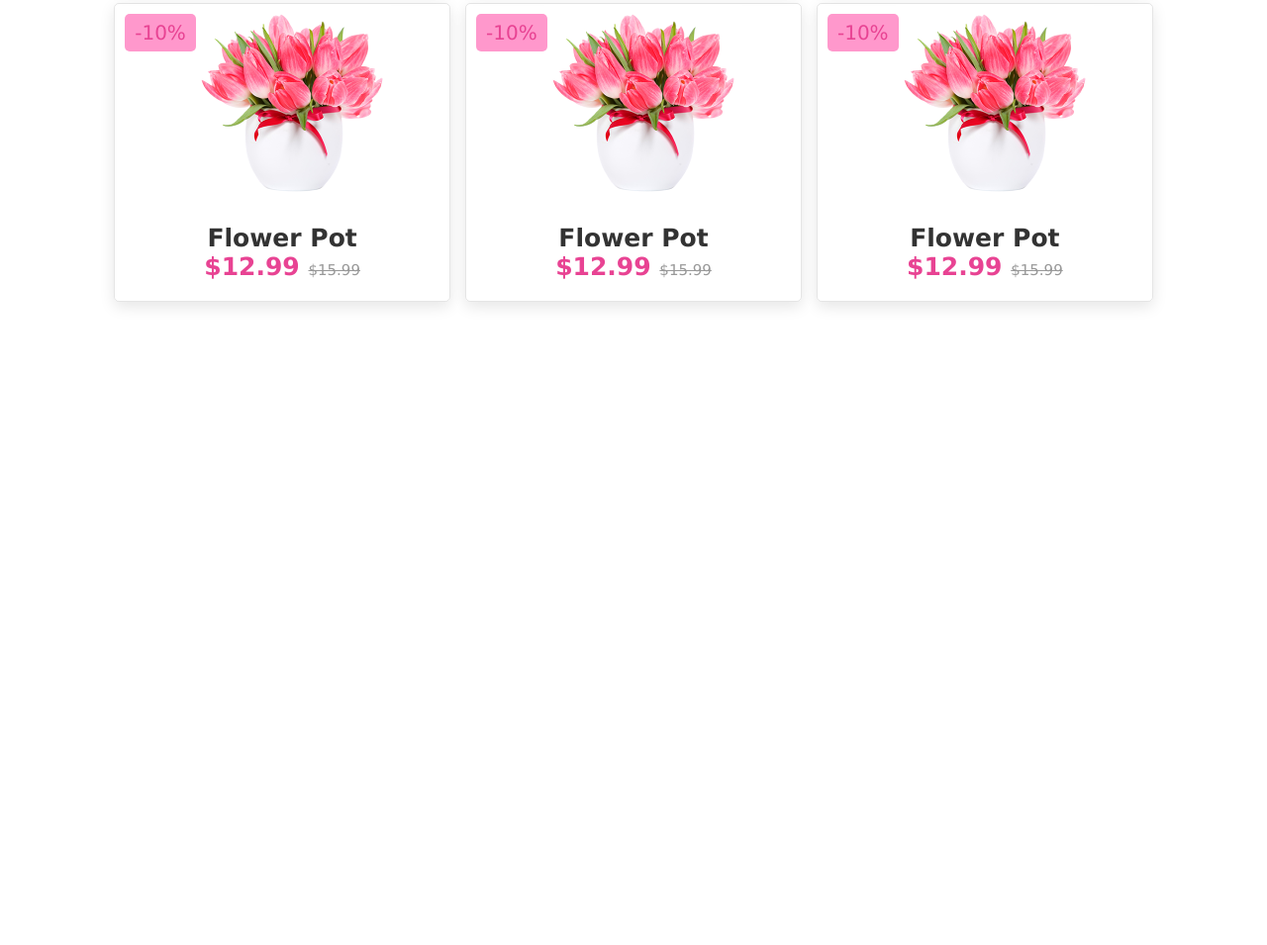
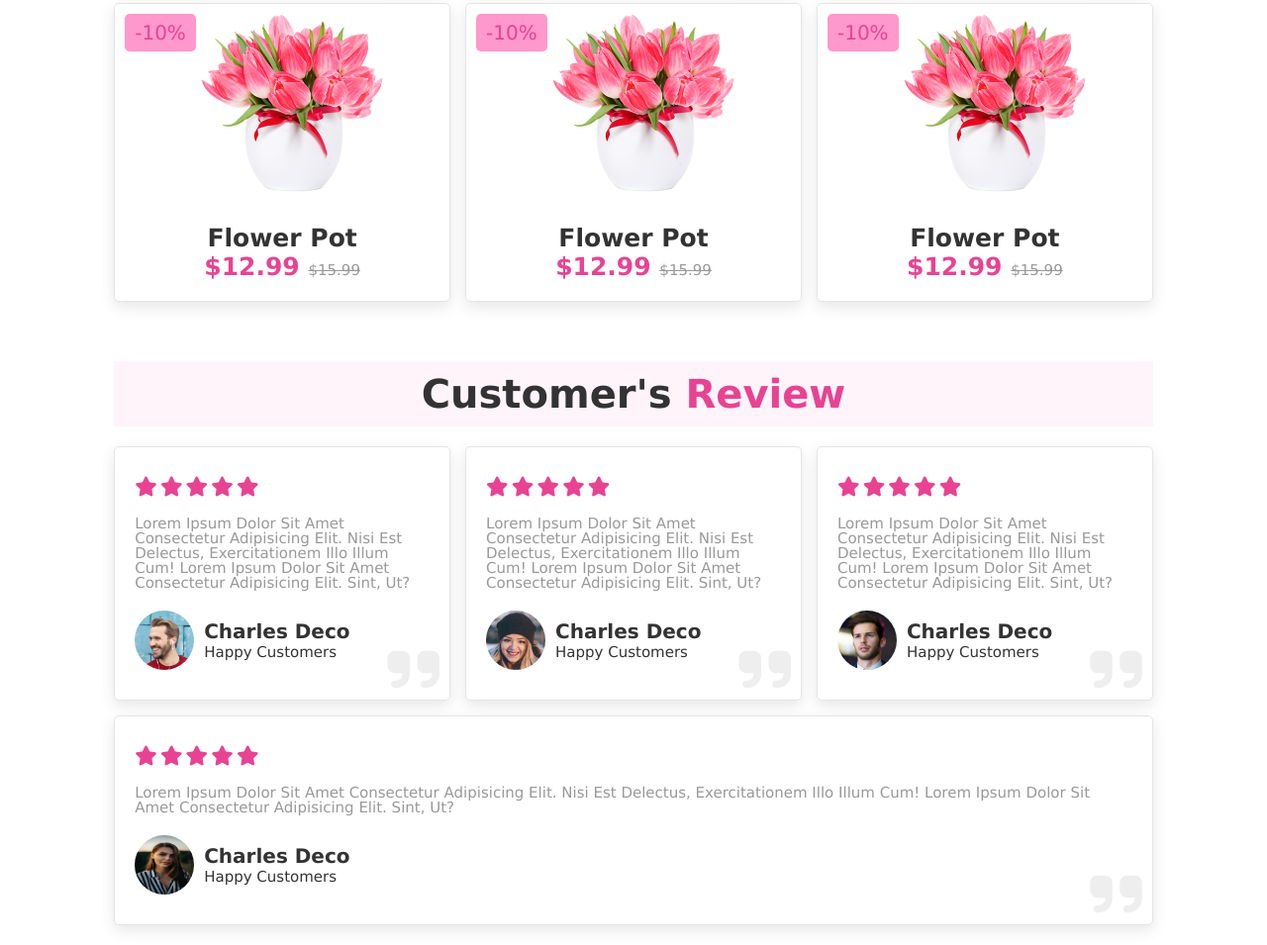
Before and after one commit to phongdoan2306/flower, a plain HTML site: page index.html in a window 1280 px wide. Shown: the part 2522-3477 px from the top of the page at 99% size. Before the commit the page ends 2847 px from the top, so only its background shows below. Drawn offline with Linux system fonts and the light colour scheme; files whose address does not match are found by name.

Commit message:
Todo Review

```diff
--- a/index.html
+++ b/index.html
@@ -17,7 +17,7 @@
     <link rel="stylesheet" href="./responsive.css">
 </head>
 <body>
-    <!-- Header section start -->
+    <!-- Header section starts -->
     <header>
         <input type="checkbox" name="" id="toggle">
         <label for="toggle" class="fas fa-bars"></label>
@@ -35,9 +35,9 @@
             <a href="#" class="fas fa-user"></a>
         </div>
     </header>
-    <!-- Header section end -->
+    <!-- Header section ends -->
 
-    <!-- Home section end -->
+    <!-- Home section starts -->
     <section class="home" id="home">
         <div class="content">
             <h3>Fresh Flowers</h3>
@@ -46,9 +46,9 @@
             <a href="#" class="btn">Shop Now</a>
         </div>
     </section>
-    <!-- Home section end -->
+    <!-- Home section ends -->
 
-    <!-- About section end -->
+    <!-- About section starts -->
     <section class="about" id="about">
         <h1 class="heading"><span>about</span> us</h1>
         <div class="row">
@@ -64,9 +64,9 @@
             </div>
         </div>
     </section>
-    <!-- About section end -->
+    <!-- About section ends -->
 
-    <!-- Endow section end -->
+    <!-- Endow section starts -->
     <section class="icons-container">
         <div class="icons">
             <img src="./images/icon-1.png" alt="">
@@ -97,9 +97,9 @@
             </div>
         </div>
     </section>
-    <!-- Endow section end -->
+    <!-- Endow section ends -->
 
-    <!-- Products section end -->
+    <!-- Products section starts -->
     <section class="products" id="products">
         <h1 class="heading">latest <span>products</span></h1>
         <div class="box-container">
@@ -286,7 +286,88 @@
 
         </div>
     </section>
-    <!-- Products section end -->
+    <!-- Products section ends -->
+
+    <!-- Review section starts -->
+    <section class="review" id="review">
+        <h1 class="heading">customer's <span>review</span></h1>
+        <div class="box-container">
+            <div class="box">
+                <div class="stars">
+                    <i class="fas fa-star"></i>
+                    <i class="fas fa-star"></i>
+                    <i class="fas fa-star"></i>
+                    <i class="fas fa-star"></i>
+                    <i class="fas fa-star"></i>
+                </div>
+                <p>Lorem ipsum dolor sit amet consectetur adipisicing elit. Nisi est delectus, exercitationem illo illum cum! Lorem ipsum dolor sit amet consectetur adipisicing elit. Sint, ut?</p>
+                <div class="user">
+                    <img src="./images/pic-1.png" alt="">
+                    <div class="user-info">
+                        <h3>charles deco</h3>
+                        <span>Happy Customers</span>
+                    </div>
+                </div>
+                <span class="fas fa-quote-right"></span>
+            </div>
+            <div class="box">
+                <div class="stars">
+                    <i class="fas fa-star"></i>
+                    <i class="fas fa-star"></i>
+                    <i class="fas fa-star"></i>
+                    <i class="fas fa-star"></i>
+                    <i class="fas fa-star"></i>
+                </div>
+                <p>Lorem ipsum dolor sit amet consectetur adipisicing elit. Nisi est delectus, exercitationem illo illum cum! Lorem ipsum dolor sit amet consectetur adipisicing elit. Sint, ut?</p>
+                <div class="user">
+                    <img src="./images/pic-2.png" alt="">
+                    <div class="user-info">
+                        <h3>charles deco</h3>
+                        <span>Happy Customers</span>
+                    </div>
+                </div>
+                <span class="fas fa-quote-right"></span>
+            </div>
+            <div class="box">
+                <div class="stars">
+                    <i class="fas fa-star"></i>
+                    <i class="fas fa-star"></i>
+                    <i class="fas fa-star"></i>
+                    <i class="fas fa-star"></i>
+                    <i class="fas fa-star"></i>
+                </div>
+                <p>Lorem ipsum dolor sit amet consectetur adipisicing elit. Nisi est delectus, exercitationem illo illum cum! Lorem ipsum dolor sit amet consectetur adipisicing elit. Sint, ut?</p>
+                <div class="user">
+                    <img src="./images/pic-3.png" alt="">
+                    <div class="user-info">
+                        <h3>charles deco</h3>
+                        <span>Happy Customers</span>
+                    </div>
+                </div>
+                <span class="fas fa-quote-right"></span>
+            </div>
+            <div class="box">
+                <div class="stars">
+                    <i class="fas fa-star"></i>
+                    <i class="fas fa-star"></i>
+                    <i class="fas fa-star"></i>
+                    <i class="fas fa-star"></i>
+                    <i class="fas fa-star"></i>
+                </div>
+                <p>Lorem ipsum dolor sit amet consectetur adipisicing elit. Nisi est delectus, exercitationem illo illum cum! Lorem ipsum dolor sit amet consectetur adipisicing elit. Sint, ut?</p>
+                <div class="user">
+                    <img src="./images/pic-4.jpg" alt="">
+                    <div class="user-info">
+                        <h3>charles deco</h3>
+                        <span>Happy Customers</span>
+                    </div>
+                </div>
+                <span class="fas fa-quote-right"></span>
+            </div>
+
+        </div>
+    </section>
+    <!-- Review section ends -->
 
 
     <script src="./script.js"></script>
--- a/style.css
+++ b/style.css
@@ -284,3 +284,55 @@ header .fa-bars {
     font-weight: lighter;
     text-decoration: line-through;
 }
+
+/* Review */
+.review .box-container {
+    display: flex;
+    flex-wrap: wrap;
+    gap: 1.5rem;
+}
+.review .box-container .box {
+    flex: 1 1 30rem;
+    box-shadow: 0 .5rem 1.5rem rgba(0, 0, 0, 0.1);
+    border-radius: .5rem;
+    padding: 3rem 2rem;
+    position: relative;
+    border: .1rem solid rgba(0, 0, 0, 0.1);
+}
+
+.review .box-container .box .user {
+    display: flex;
+    align-items: center;
+    padding-top: 2rem;
+}
+.review .box-container .box .stars i {
+    color: var(--pink);
+    font-size: 2rem;
+}
+.review .box-container .box p {
+    color: #999;
+    font-size: 1.5rem;
+    line-height: 1.5rem;
+    padding-top: 2rem;
+}
+.review .box-container .box .user img{
+    height: 6rem;
+    width: 6rem;
+    border-radius: 50%;
+    object-fit: cover;
+    margin-right: 1rem;
+}
+.review .box-container .box .user h3 {
+    font-size: 2rem;
+    color: #333;
+}
+.review .box-container .box .user span {
+    font-size: 1.5rem;
+    color: #333;
+}
+.review .box-container .box .fa-quote-right {
+    position: absolute;
+    bottom: 0; right: 1rem;
+    font-size: 6rem;
+    color: #eee;
+}
```
